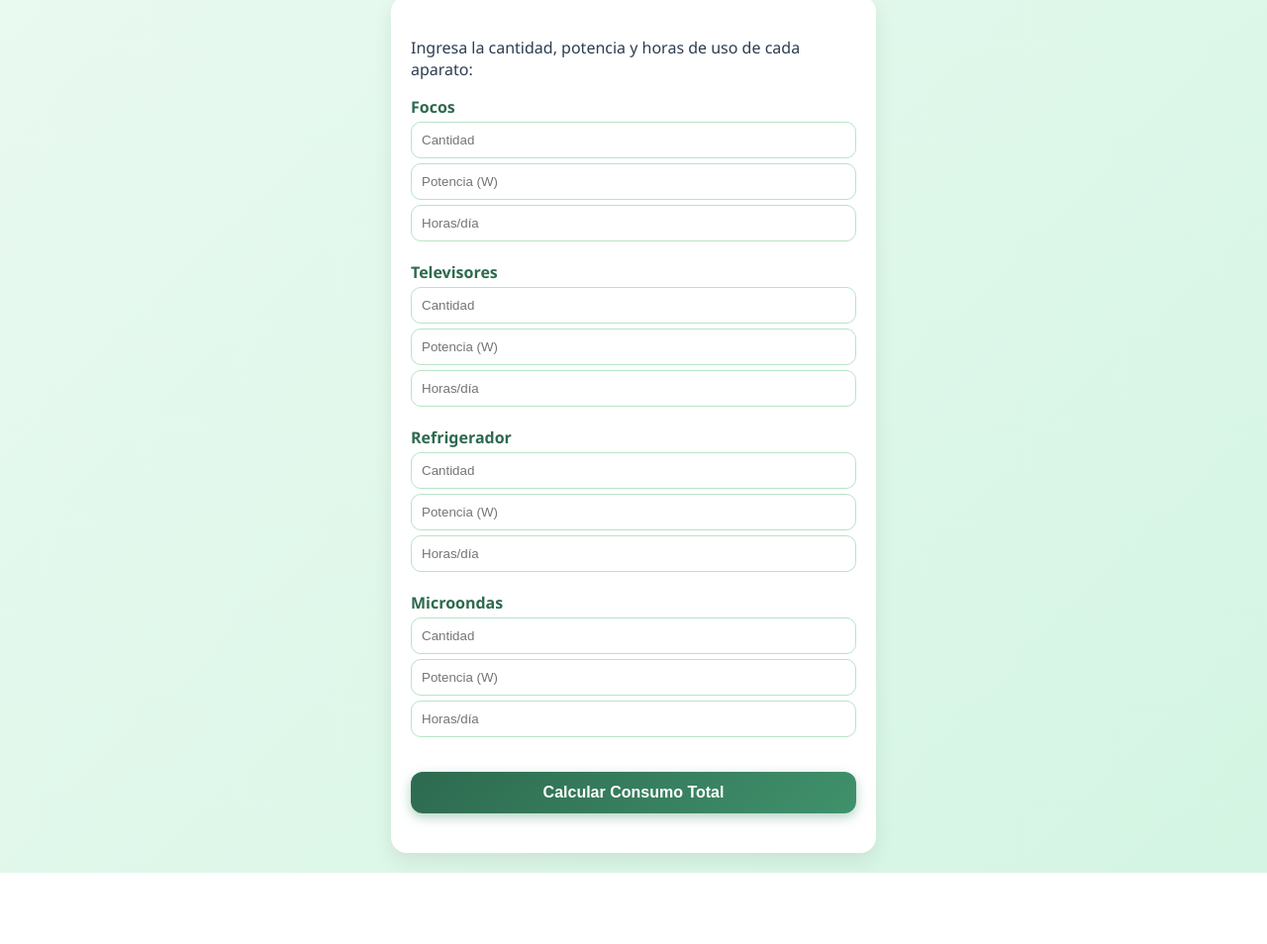
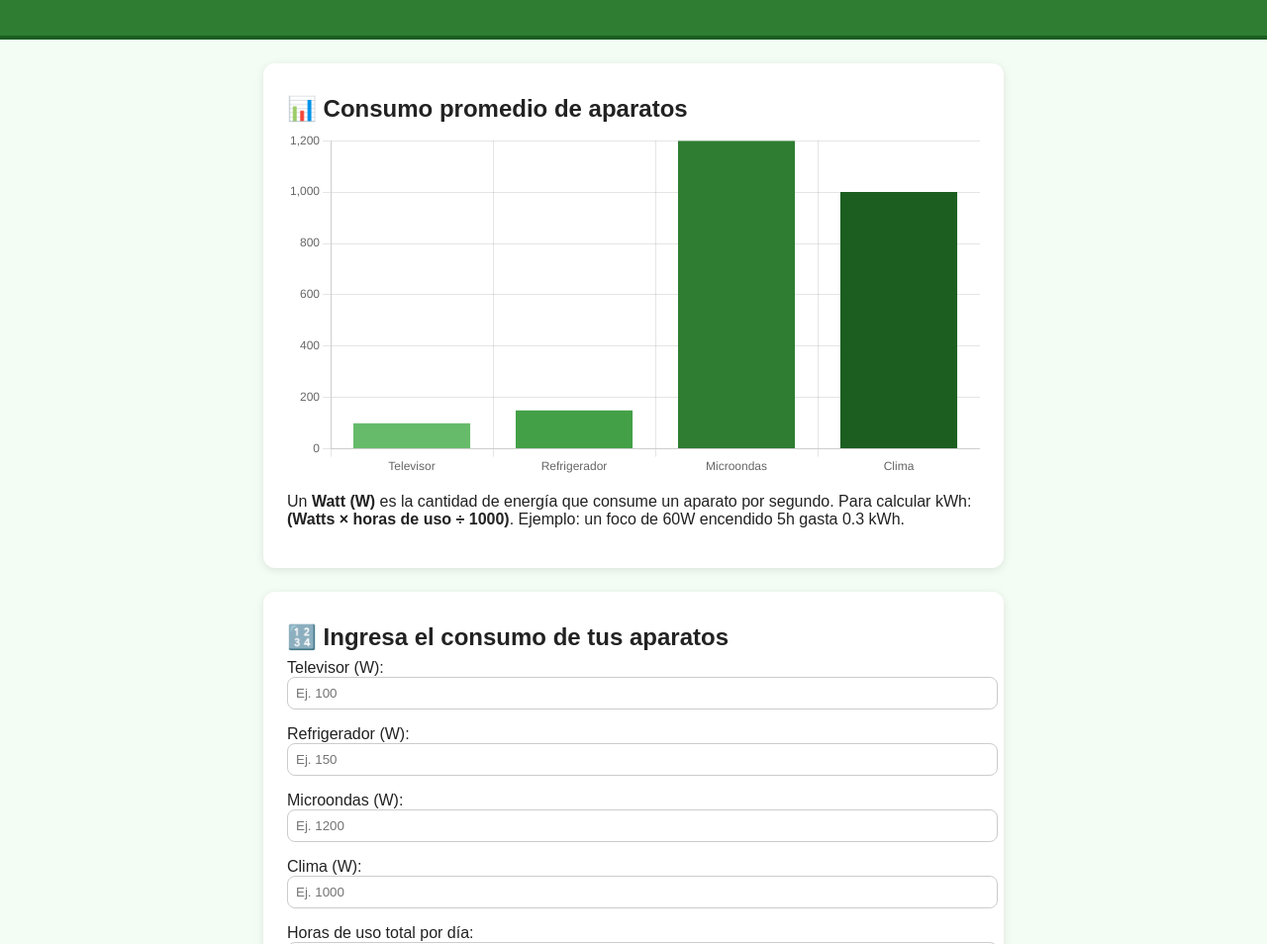
Before and after one commit to kellycast02/AhorroEnergia, a plain HTML site: page index.html in a window 1280 px wide. Shown: the part 108-1062 px from the top of the page at 99% size. Before the commit the page ends 990 px from the top, so only its background shows below. Drawn offline with nearby package versions, Linux system fonts and the light colour scheme.

Commit message:
nuevos cambios

```diff
--- a/estilos.css
+++ b/estilos.css
@@ -1,93 +1,69 @@
-/* Mantengo el estilo anterior que hicimos */
 body {
-  font-family: 'Segoe UI', Tahoma, Geneva, Verdana, sans-serif;
-  background: linear-gradient(135deg, #eafaf1, #d4f5e3);
-  display: flex;
-  flex-direction: column;
-  align-items: center;
-  justify-content: center;
-  min-height: 100vh;
+  font-family: Arial, sans-serif;
+  background-color: #f4fdf4;
+  color: #222;
   margin: 0;
-  padding: 20px;
-  color: #2c3e50;
+  padding: 0;
 }
 
-h1 {
-  color: #1b4332;
+header {
+  background-color: #2e7d32;
+  color: white;
   text-align: center;
-  margin-bottom: 20px;
-  font-size: 2rem;
+  padding: 1.5rem;
+  border-bottom: 4px solid #1b5e20;
 }
 
-.card {
-  background-color: #ffffff;
-  padding: 25px 20px;
-  border-radius: 16px;
-  box-shadow: 0 8px 20px rgba(0, 0, 0, 0.08);
-  max-width: 450px;
-  width: 100%;
+h1, h2 {
+  margin: 0.5rem 0;
+}
+
+.info-section, .calculator, .results {
+  background: white;
+  max-width: 700px;
+  margin: 1.5rem auto;
+  padding: 1.5rem;
+  border-radius: 12px;
+  box-shadow: 0 2px 8px rgba(0,0,0,0.1);
 }
 
 .appliance {
-  margin-bottom: 15px;
-  display: flex;
-  flex-direction: column;
-}
-
-label {
-  font-weight: 600;
-  margin-bottom: 4px;
-  color: #2d6a4f;
+  margin-bottom: 1rem;
 }
 
 input {
-  padding: 10px;
-  margin-bottom: 5px;
-  border-radius: 10px;
-  border: 1.5px solid #b7e4c7;
-  outline: none;
-}
-
-input:focus {
-  border-color: #40916c;
-  box-shadow: 0 0 5px rgba(64, 145, 108, 0.5);
+  width: 100%;
+  padding: 0.5rem;
+  border: 1px solid #ccc;
+  border-radius: 8px;
 }
 
 button {
-  background: linear-gradient(135deg, #2d6a4f, #40916c);
+  display: block;
+  width: 100%;
+  background-color: #43a047;
   color: white;
-  font-weight: bold;
+  border: none;
+  padding: 0.8rem;
+  border-radius: 10px;
   font-size: 1rem;
-  border: none;
-  padding: 12px;
-  margin-top: 15px;
-  width: 100%;
-  border-radius: 12px;
   cursor: pointer;
-  box-shadow: 0 4px 12px rgba(64, 145, 108, 0.4);
-  transition: all 0.3s ease;
+  transition: background 0.3s ease;
 }
 
 button:hover {
-  background: linear-gradient(135deg, #40916c, #52b788);
-  transform: translateY(-2px);
-  box-shadow: 0 6px 15px rgba(64, 145, 108, 0.5);
+  background-color: #388e3c;
 }
 
 #resultado {
-  margin-top: 15px;
-  font-size: 1.1em;
   font-weight: bold;
-  text-align: center;
-  color: #1b4332;
+  margin: 1rem 0;
 }
 
-.tip {
-  margin-top: 12px;
-  background-color: #e9f8f1;
-  padding: 12px;
-  border-radius: 10px;
-  font-size: 0.95em;
-  border-left: 5px solid #40916c;
-  box-shadow: 0 2px 6px rgba(0,0,0,0.05);
+#consejos {
+  margin-top: 1rem;
+  padding: 1rem;
+  background-color: #e8f5e9;
+  border-radius: 8px;
+  font-size: 0.95rem;
 }
--- a/index.html
+++ b/index.html
@@ -5,45 +5,55 @@
   <meta name="viewport" content="width=device-width, initial-scale=1.0">
   <title>Calculadora de Consumo de Energía</title>
   <link rel="stylesheet" href="estilos.css">
+  <script src="https://cdn.jsdelivr.net/npm/chart.js"></script>
 </head>
 <body>
-  <h1>Calculadora de Consumo de Energía</h1>
-  <div class="card">
-    <p>Ingresa la cantidad, potencia y horas de uso de cada aparato:</p>
+  <header>
+    <h1>🔌 Calculadora de Consumo de Energía</h1>
+    <p>Aprende cuánta energía consumen tus aparatos y recibe consejos para ahorrar.</p>
+  </header>
 
+  <section class="info-section">
+    <h2>📊 Consumo promedio de aparatos</h2>
+    <canvas id="graficaPromedios"></canvas>
+    <p class="info">
+      Un <strong>Watt (W)</strong> es la cantidad de energía que consume un aparato por segundo.
+      Para calcular kWh: <strong>(Watts × horas de uso ÷ 1000)</strong>.
+      Ejemplo: un foco de 60W encendido 5h gasta 0.3 kWh.
+    </p>
+  </section>
+
+  <section class="calculator">
+    <h2>🔢 Ingresa el consumo de tus aparatos</h2>
     <div class="appliance">
-      <label>Focos</label>
-      <input type="number" id="focos" placeholder="Cantidad" min="0">
-      <input type="number" id="focosPotencia" placeholder="Potencia (W)" min="0">
-      <input type="number" id="focosHoras" placeholder="Horas/día" min="0">
+      <label>Televisor (W):</label>
+      <input type="number" id="tv" placeholder="Ej. 100">
     </div>
+    <div class="appliance">
+      <label>Refrigerador (W):</label>
+      <input type="number" id="refri" placeholder="Ej. 150">
+    </div>
+    <div class="appliance">
+      <label>Microondas (W):</label>
+      <input type="number" id="micro" placeholder="Ej. 1200">
+    </div>
+    <div class="appliance">
+      <label>Clima (W):</label>
+      <input type="number" id="clima" placeholder="Ej. 1000">
+    </div>
+    <div class="appliance">
+      <label>Horas de uso total por día:</label>
+      <input type="number" id="horas" placeholder="Ej. 5">
+    </div>
+    <button onclick="calcularConsumo()">Calcular Consumo</button>
+  </section>
 
-    <div class="appliance">
-      <label>Televisores</label>
-      <input type="number" id="tvs" placeholder="Cantidad" min="0">
-      <input type="number" id="tvsPotencia" placeholder="Potencia (W)" min="0">
-      <input type="number" id="tvsHoras" placeholder="Horas/día" min="0">
-    </div>
-
-    <div class="appliance">
-      <label>Refrigerador</label>
-      <input type="number" id="refri" placeholder="Cantidad" min="0">
-      <input type="number" id="refriPotencia" placeholder="Potencia (W)" min="0">
-      <input type="number" id="refriHoras" placeholder="Horas/día" min="0">
-    </div>
-
-    <div class="appliance">
-      <label>Microondas</label>
-      <input type="number" id="micro" placeholder="Cantidad" min="0">
-      <input type="number" id="microPotencia" placeholder="Potencia (W)" min="0">
-      <input type="number" id="microHoras" placeholder="Horas/día" min="0">
-    </div>
-
-    <button onclick="calcular()">Calcular Consumo Total</button>
-
-    <div id="resultado"></div>
-    <div id="tips"></div>
-  </div>
+  <section class="results">
+    <h2>📈 Resultados</h2>
+    <p id="resultado"></p>
+    <canvas id="graficaResultados"></canvas>
+    <div id="consejos"></div>
+  </section>
 
   <script src="script.js"></script>
 </body>
--- a/script.js
+++ b/script.js
@@ -1,39 +1,61 @@
-function calcular() {
-  let totalConsumo = 0;
+// Mostrar gráfica inicial con consumos promedio
+const ctxPromedios = document.getElementById('graficaPromedios').getContext('2d');
+new Chart(ctxPromedios, {
+  type: 'bar',
+  data: {
+    labels: ['Televisor', 'Refrigerador', 'Microondas', 'Clima'],
+    datasets: [{
+      label: 'Consumo Promedio (W)',
+      data: [100, 150, 1200, 1000],
+      backgroundColor: ['#66bb6a', '#43a047', '#2e7d32', '#1b5e20']
+    }]
+  },
+  options: {
+    responsive: true,
+    plugins: { legend: { display: false } }
+  }
+});
 
-  // Lista de aparatos con sus campos
-  const aparatos = [
-    { cantidad: "focos", potencia: "focosPotencia", horas: "focosHoras" },
-    { cantidad: "tvs", potencia: "tvsPotencia", horas: "tvsHoras" },
-    { cantidad: "refri", potencia: "refriPotencia", horas: "refriHoras" },
-    { cantidad: "micro", potencia: "microPotencia", horas: "microHoras" },
-  ];
+function calcularConsumo() {
+  const tv = Number(document.getElementById('tv').value) || 0;
+  const refri = Number(document.getElementById('refri').value) || 0;
+  const micro = Number(document.getElementById('micro').value) || 0;
+  const clima = Number(document.getElementById('clima').value) || 0;
+  const horas = Number(document.getElementById('horas').value) || 0;
 
-  aparatos.forEach(a => {
-    let cantidad = parseFloat(document.getElementById(a.cantidad).value) || 0;
-    let potencia = parseFloat(document.getElementById(a.potencia).value) || 0;
-    let horas = parseFloat(document.getElementById(a.horas).value) || 0;
+  const totalWatts = tv + refri + micro + clima;
+  const totalKwh = (totalWatts * horas) / 1000;
 
-    let consumoDiario = (cantidad * potencia * horas) / 1000;
-    totalConsumo += consumoDiario * 30; // mensual
+  document.getElementById('resultado').textContent =
+    `Tu consumo estimado es de ${totalKwh.toFixed(2)} kWh por día.`;
+
+  mostrarGraficaResultados(totalKwh);
+  mostrarConsejos(totalKwh);
+}
+
+function mostrarGraficaResultados(totalKwh) {
+  const ctxResultados = document.getElementById('graficaResultados').getContext('2d');
+  new Chart(ctxResultados, {
+    type: 'doughnut',
+    data: {
+      labels: ['Consumo'],
+      datasets: [{
+        label: 'kWh',
+        data: [totalKwh],
+        backgroundColor: totalKwh > 10 ? '#c62828' : totalKwh > 5 ? '#f9a825' : '#2e7d32'
+      }]
+    },
+    options: { responsive: true, plugins: { legend: { display: false } } }
   });
+}
 
-  const resultado = document.getElementById('resultado');
-  const tips = document.getElementById('tips');
-
-  if (totalConsumo === 0) {
-    resultado.innerText = "Por favor, ingresa al menos un aparato con valores.";
-    tips.innerHTML = "";
-    return;
-  }
-
-  resultado.innerText = `Consumo total estimado: ${totalConsumo.toFixed(2)} kWh al mes.`;
-
-  if (totalConsumo < 100) {
-    tips.innerHTML = "<div class='tip'>✅ Excelente, tu consumo es bajo. ¡Sigue así!</div>";
-  } else if (totalConsumo < 300) {
-    tips.innerHTML = "<div class='tip'>💡 Consejo: Apaga aparatos que no uses, cambia a focos LED y evita dejar dispositivos en standby.</div>";
+function mostrarConsejos(totalKwh) {
+  const consejosDiv = document.getElementById('consejos');
+  if (totalKwh > 10) {
+    consejosDiv.innerHTML = "<strong>⚠️ Alto consumo:</strong> Apaga aparatos que no uses y ajusta el aire acondicionado a 24°C.";
+  } else if (totalKwh > 5) {
+    consejosDiv.innerHTML = "<strong>ℹ️ Consumo moderado:</strong> Considera cambiar focos por LED y desconectar aparatos cuando no los uses.";
   } else {
-    tips.innerHTML = "<div class='tip'>⚠️ Alto consumo. Considera usar temporizadores, desconectar aparatos y revisar eficiencia energética de tus electrodomésticos.</div>";
+    consejosDiv.innerHTML = "<strong>✅ Buen consumo:</strong> ¡Sigue así! Mantén hábitos de ahorro de energía.";
   }
 }
```
